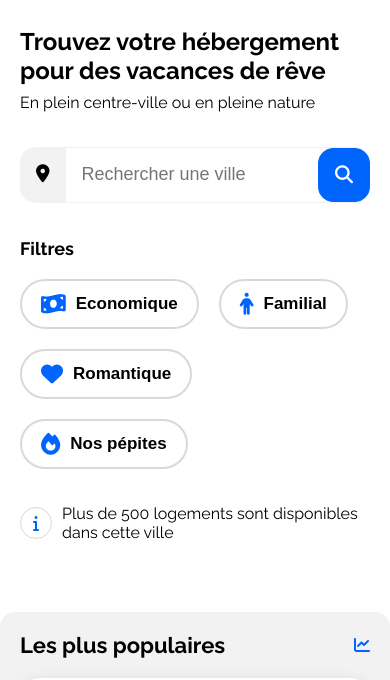
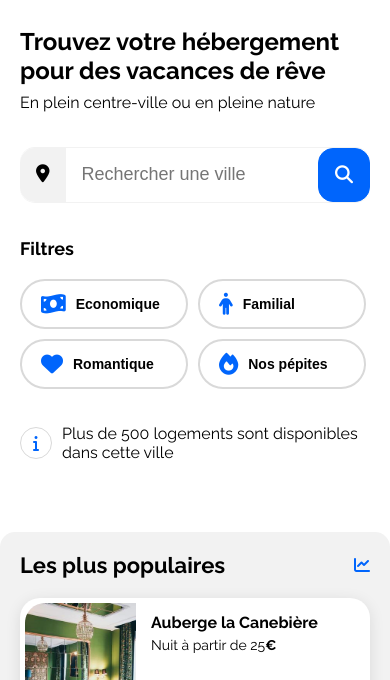
Before and after one commit to jeromebrd/OC_project_2_booki, a plain HTML site: page index.html in a window 390 px wide. Shown: the part 143-823 px from the top of the page. Drawn offline with Linux system fonts and the light colour scheme; files whose address does not match are found by name.

Commit message:
change: font-size and width button filter

```diff
--- a/css/style.mobile.css
+++ b/css/style.mobile.css
@@ -7,7 +7,9 @@
     width: 100%;
     flex-wrap: wrap;
   }
-
+  .filter-title {
+    font-size: 16px;
+  }
   .mostpop-container {
     flex-direction: row;
     margin-top: 20px;
@@ -66,6 +68,15 @@
     align-items: flex-start;
     gap: 20px;
   }
+  .filter-title {
+    font-size: 14px;
+  }
+  .filter-list {
+    gap: 10px;
+  }
+  .filter-list button {
+    min-width: 48%;
+  }
   .card-container {
     grid-template-columns: 1fr;
     gap: 15px;
--- a/index.html
+++ b/index.html
@@ -284,10 +284,10 @@
         </div>
       </aside>
     </main>
-    <!-- Activities To Marseilles -->
+    <!-- Activities to Marseille -->
     <section class="container activities" id="activities">
       <div class="activities-wrapper">
-        <h2>Activités à Marseilles</h2>
+        <h2>Activités à Marseille</h2>
         <div class="activities-container">
           <!-- card 1 -->
           <article class="activity-card">
```
